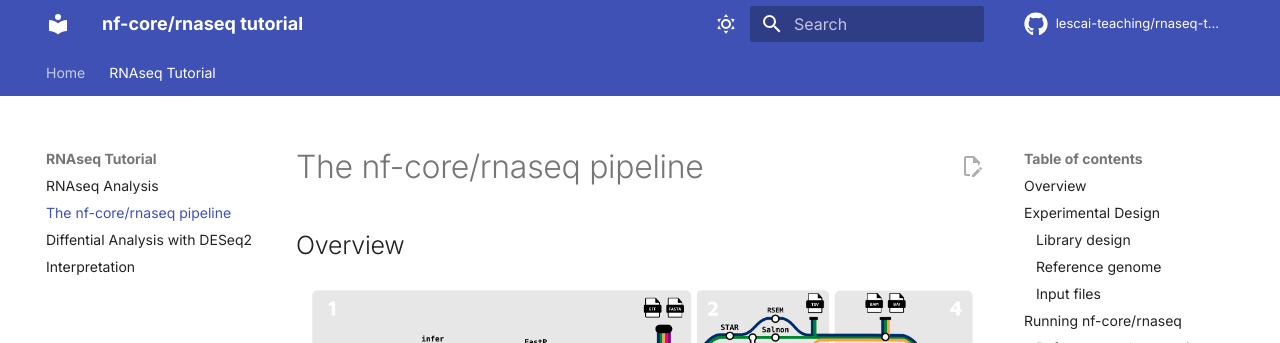
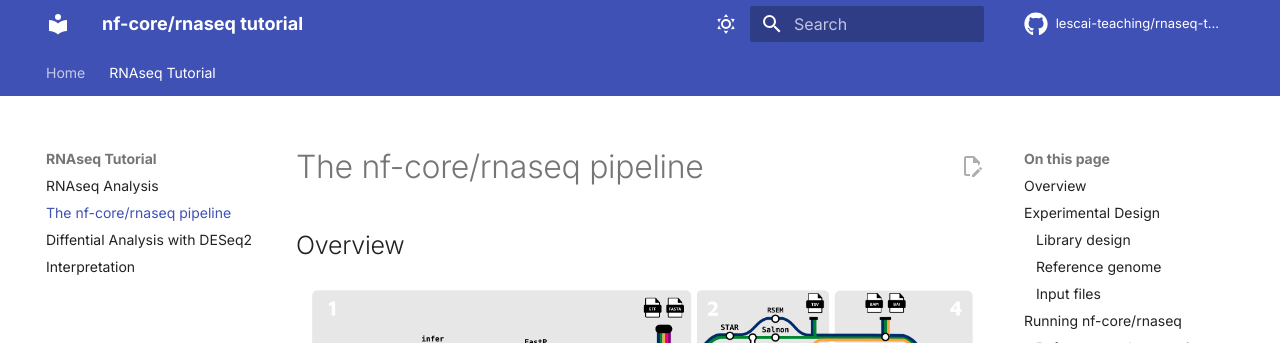
Before and after one commit to santorsola-teaching/nf-core-gitpod-run, an MkDocs documentation site: the page built from docs/rnaseq.md, in a window 1280 px wide. Shown: the top 343 px of the page. Built offline with MkDocs 1.6.1 and Material for MkDocs 9.7.7, drawn with Linux system fonts in a browser that asks for light colours; comment, search, counter and statistics services are not loaded.

Commit message:
put back from extensions mk

```diff
--- a/mkdocs.yml
+++ b/mkdocs.yml
@@ -62,6 +62,9 @@ markdown_extensions:
     - pymdownx.arithmatex:
           generic: true
     - tables
+    - toc:
+          title: On this page
+          permalink: true
 
 extra_javascript:
     - javascripts/mathjax.js
```
